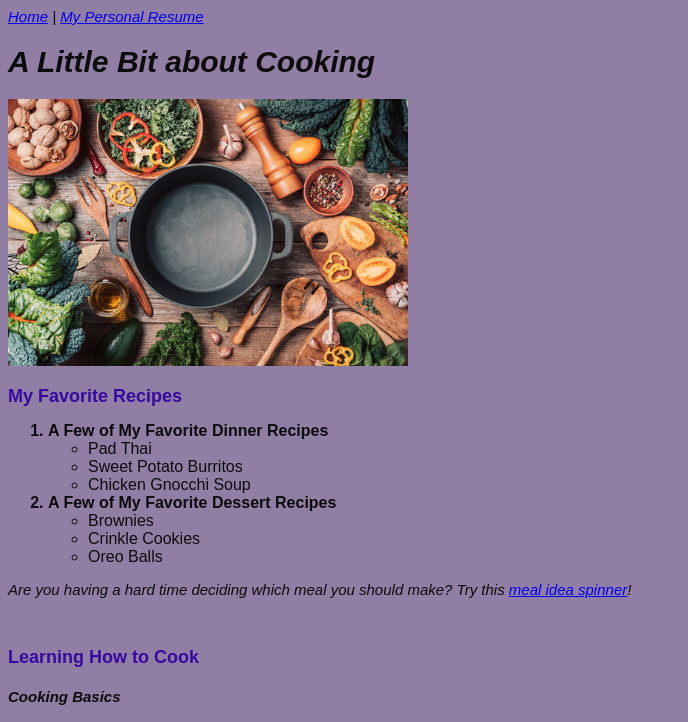
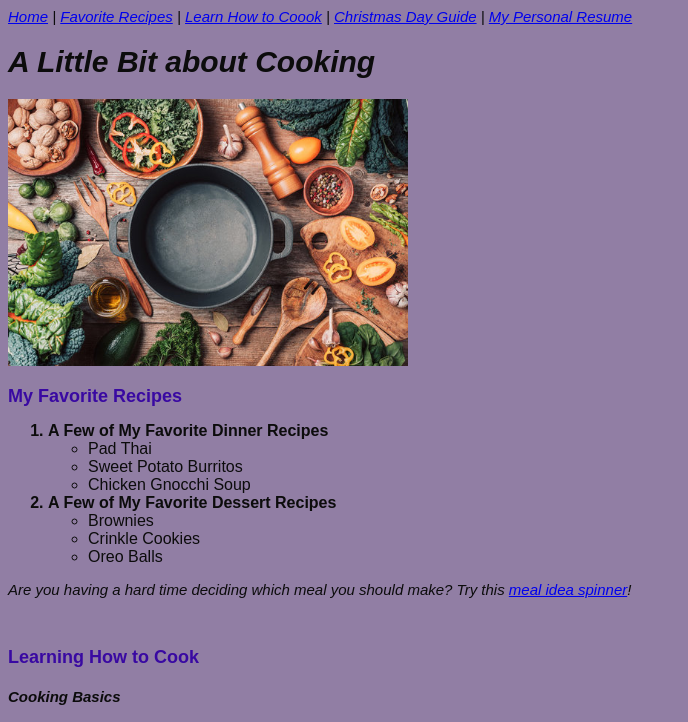
Before and after one commit to rebeccahoskins14/IS201, a plain HTML site: page Scratch.html in a window 1280 px wide. Shown: the top 722 px of the page, without its empty margins (0-688 px from the left). Drawn offline with Linux system fonts and the light colour scheme; grey boxes are pictures that could not be loaded.

Commit message:
Add files via upload

```diff
--- a/Scratch.html
+++ b/Scratch.html
@@ -8,6 +8,9 @@
 </head>
 <body>
     <a href="./Scratch.html">Home</a> |
+    <a href="#fav">Favorite Recipes</a> |
+    <a href="#learn">Learn How to Coook</a> |
+    <a href="#christmas">Christmas Day Guide</a> |
     <a href="./index.html">My Personal Resume</a>
 
 
```
